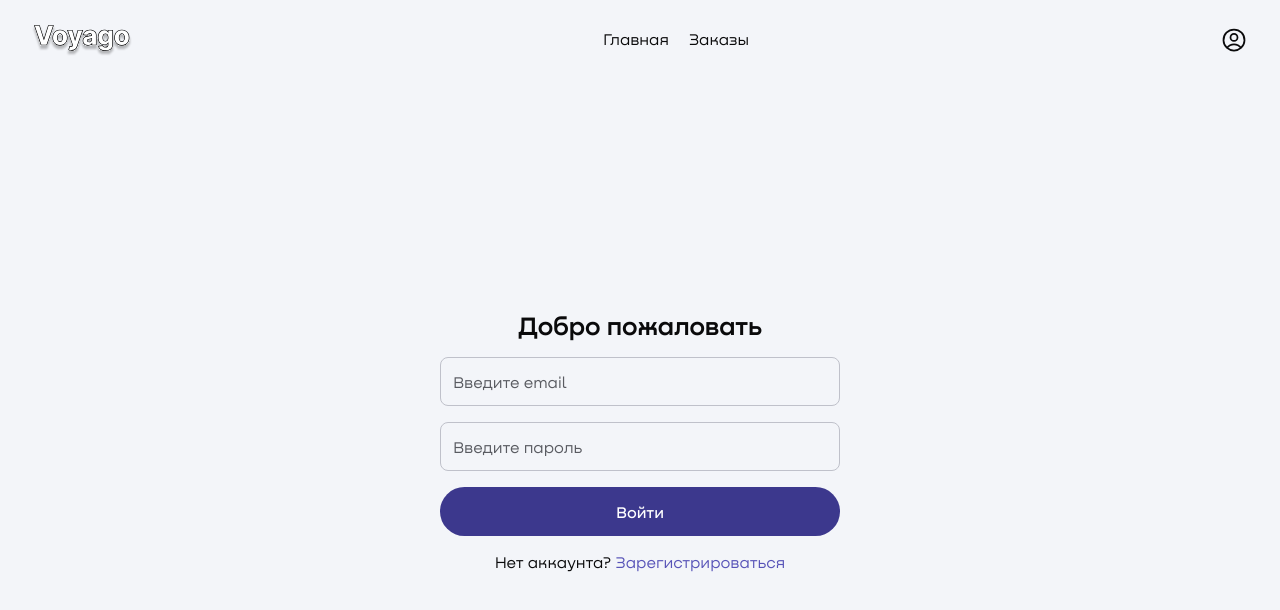
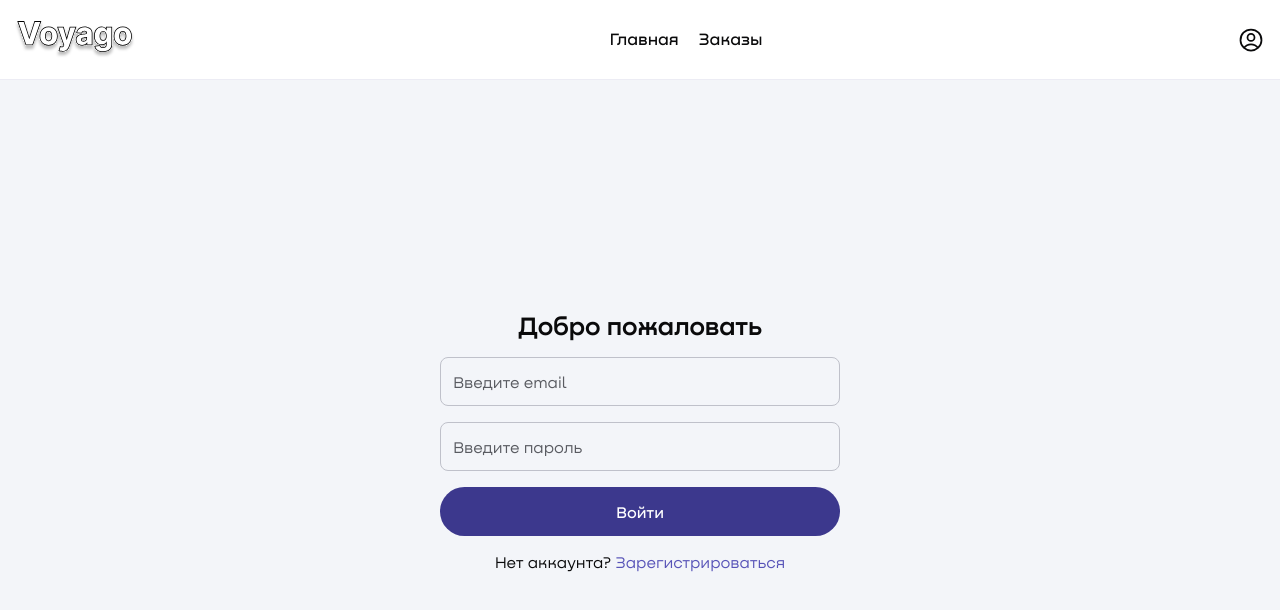
Before and after one commit to DaVas255/voyago_frontend, a React (Vite) app: page /auth in a window 1280 px wide. Shown: the top 610 px of the page. Built offline with nearby package versions, Linux system fonts and the light colour scheme; a web font is replaced by a local one.

Commit message:
update layout & header

```diff
--- a/src/components/layouts/MainLayout/MainLayout.module.scss
+++ b/src/components/layouts/MainLayout/MainLayout.module.scss
@@ -1,14 +1,15 @@
 .mainLayout {
-	width: 95vw;
 	height: 100vh;
 	margin: 0 auto;
 
 	&__main {
 		width: 100%;
 		height: 90%;
+
 		display: flex;
 		justify-content: center;
 		align-items: center;
+		padding: var(--padding);
 
 		@media screen and (max-width: 768px) {
 			flex-direction: column;
--- a/src/components/widgets/Header/Header.module.scss
+++ b/src/components/widgets/Header/Header.module.scss
@@ -1,13 +1,16 @@
 .header {
-  padding: 1.5rem 0;
   height: 10%;
+  padding: var(--padding);
 
   display: flex;
   align-items: center;
   justify-content: space-between;
 
+  background-color: #fff;
+  border-bottom: 1px solid #ECECF4;
+
   &__logo {
-    width: 10rem;
+    width: 12rem;
   }
 
   &__nav {
@@ -18,9 +21,12 @@
   &__nav-item {
     border-bottom: 2px solid transparent;
 
+    font-weight: 500;
+    font-size: 1.7rem;
+
     &_active {
-      color: #3E68FF;
-      border-color: #3E68FF;
+      color: var(--main-complementary-color);
+      border-color: var(--main-complementary-color);
     }
   }
 
@@ -28,7 +34,7 @@
     width: 2.8rem;
 
     &_active {
-      color: #3E68FF;
+      color: var(--main-complementary-color);
     }
   }
 }
```
